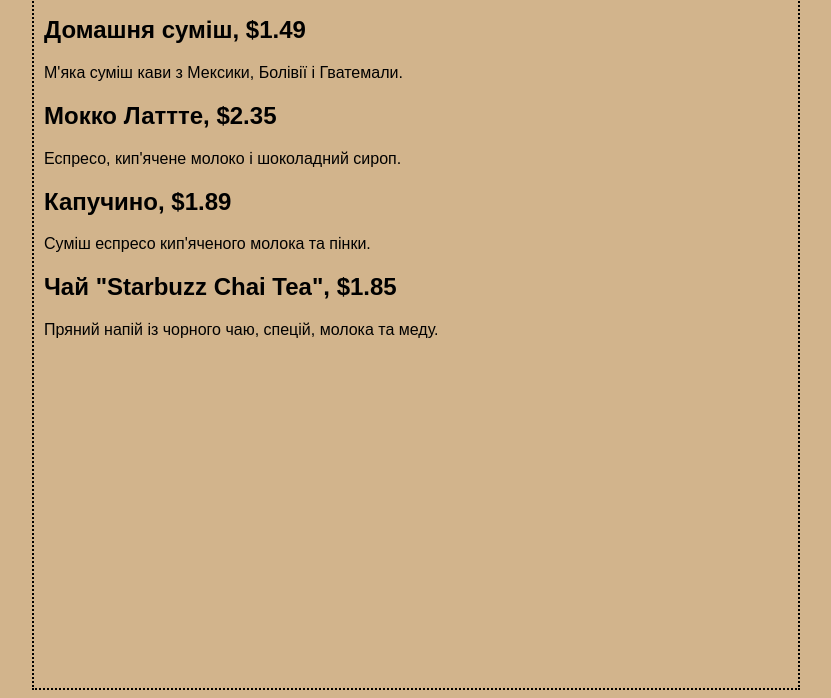
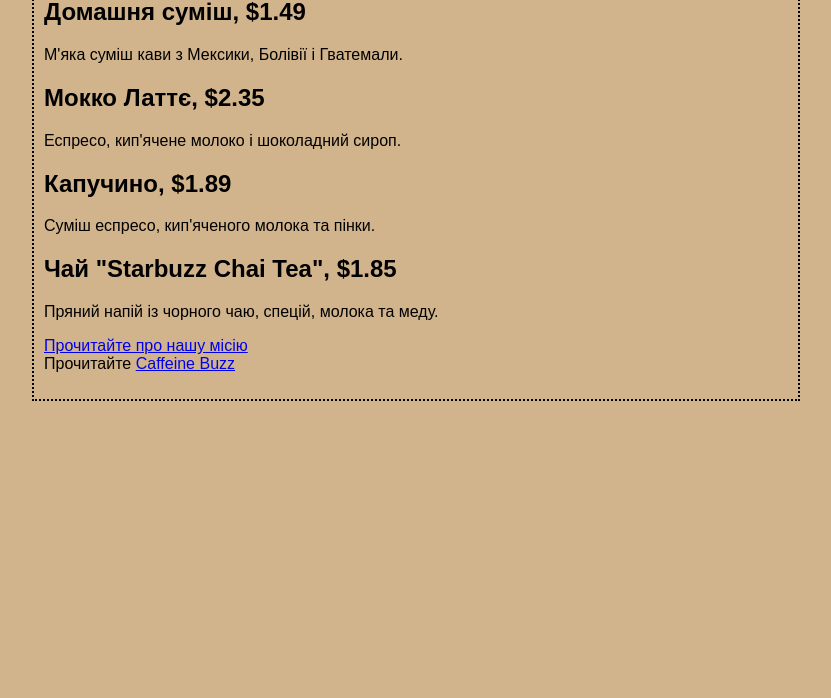
Before and after one commit to BozhenaChioreli/Head-First-HTML-CSS-, a plain HTML site: page Starbuzz/index.html in a window 1280 px wide. Shown: the part 102-800 px from the top of the page, without its empty margins (224-1055 px from the left). Drawn offline with Linux system fonts and the light colour scheme.

Commit message:
ДОДАЛА ПОСИЛАННЯ НА САЙТ

```diff
--- a/Starbuzz/index.html
+++ b/Starbuzz/index.html
@@ -1,14 +1,16 @@
-<html>
+<!DOCTYPE html>
+<html lang="uk">
   <head>
-  <tiltle> Starbuzz Coffee</title>
-<style type="text/css">
-  body{
-       background-color:#d2b48c;
-       margin-left:20%;
-       margin-right:20%;
-       border:2px dotted black;
-       padding: 10px 10px 10px 10px;
-       font-family:sans-serif;
+    <meta charset="UTF-8" />
+    <title>Starbuzz Coffee</title>
+    <style>
+      body {
+        background-color: #d2b48c;
+        margin-left: 20%;
+        margin-right: 20%;
+        border: 2px dotted black;
+        padding: 10px;
+        font-family: sans-serif;
       }
     </style>
   </head>
@@ -18,13 +20,19 @@
     <h2>Домашня суміш, $1.49</h2>
     <p>М'яка суміш кави з Мексики, Болівії і Гватемали.</p>
 
-<h2>Мокко Латтте, $2.35</h2>
+    <h2>Мокко Латтє, $2.35</h2>
     <p>Еспресо, кип'ячене молоко і шоколадний сироп.</p>
 
     <h2>Капучино, $1.89</h2>
-<p>Суміш еспресо кип'яченого молока та пінки.</p>
+    <p>Суміш еспресо, кип'яченого молока та пінки.</p>
 
     <h2>Чай "Starbuzz Chai Tea", $1.85</h2>
     <p>Пряний напій із чорного чаю, спецій, молока та меду.</p>
+
+    <p>
+      <a href="mission.html">Прочитайте про нашу місію</a><br />
+      Прочитайте
+      <a href="http://wickedlysmart.com/buzz">Caffeine Buzz</a>
+    </p>
   </body>
 </html>
```
Also changed, not shown: chapter3/journal.html (+18 -27 lines). Lines whose indentation alone changed are shown as unchanged.
